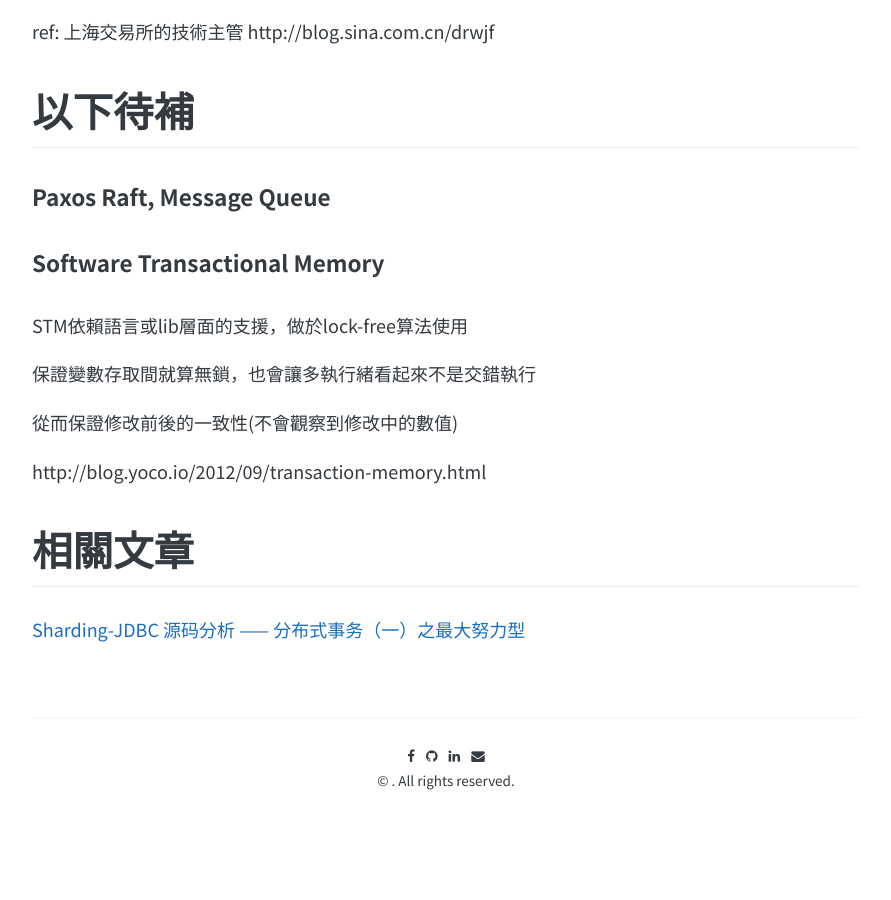
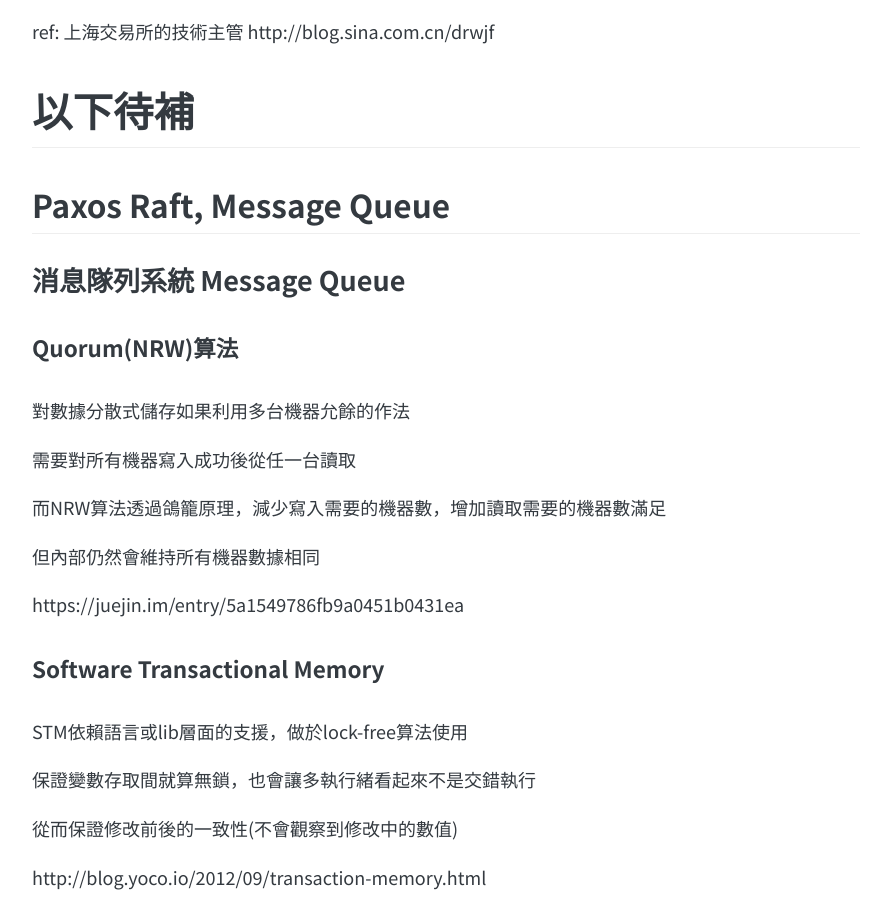
Before and after one commit to xnum/xnum.github.io, a Jekyll site: the page built from _posts/2017-10-26-dts.md, in a window 1280 px wide and 900 px high, scrolled down 2258 px. Shown: the whole window, without its empty margins (194-1085 px from the left). Built offline with Jekyll 4.4.1, drawn with Linux system fonts in a browser that asks for light colours; comment, search, counter and statistics services are not loaded.

Commit message:
Update 2017-10-26-dts.md

```diff
--- a/_posts/2017-10-26-dts.md
+++ b/_posts/2017-10-26-dts.md
@@ -68,7 +68,21 @@ ref: 上海交易所的技術主管 http://blog.sina.com.cn/drwjf
 
 # 以下待補
 
-#### Paxos Raft, Message Queue
+## Paxos Raft, Message Queue
+
+### 消息隊列系統 Message Queue
+
+#### Quorum(NRW)算法
+
+對數據分散式儲存如果利用多台機器允餘的作法
+
+需要對所有機器寫入成功後從任一台讀取
+
+而NRW算法透過鴿籠原理，減少寫入需要的機器數，增加讀取需要的機器數滿足
+
+但內部仍然會維持所有機器數據相同
+
+https://juejin.im/entry/5a1549786fb9a0451b0431ea
 
 #### Software Transactional Memory
 
```
